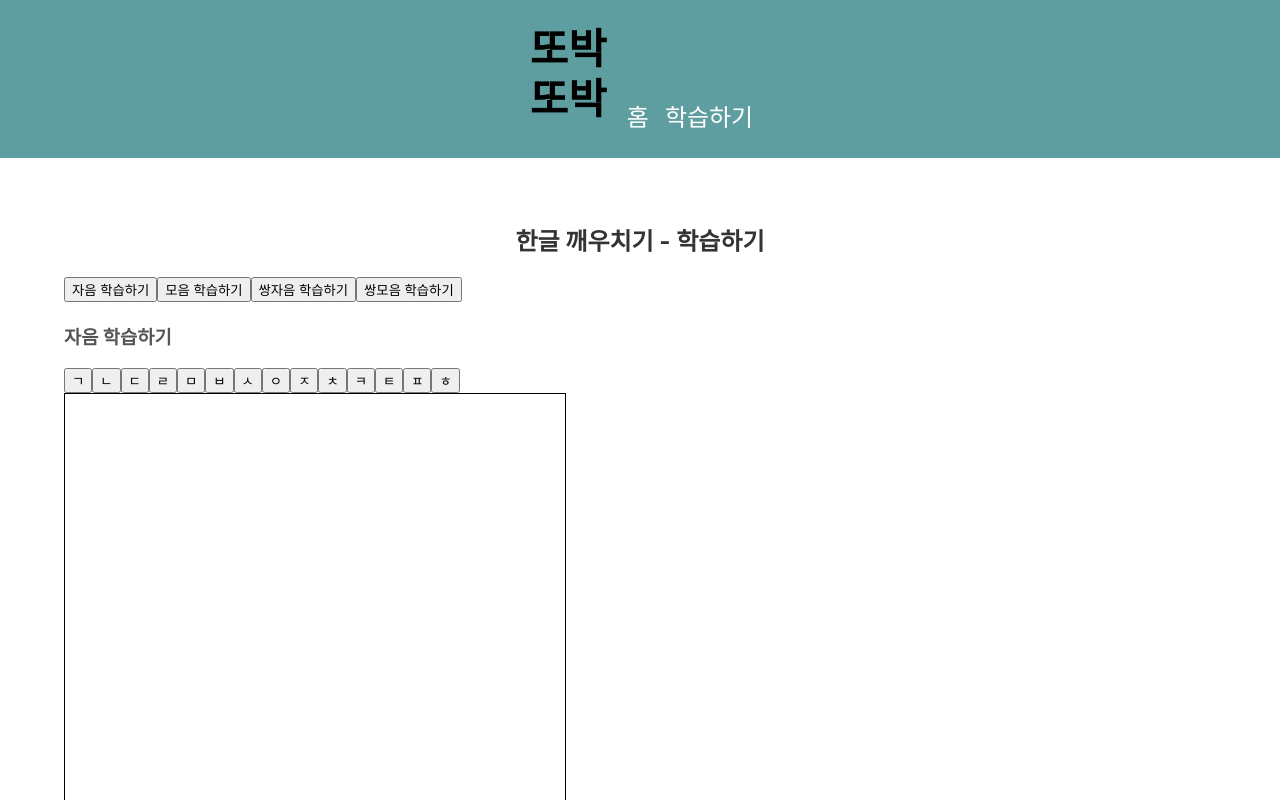
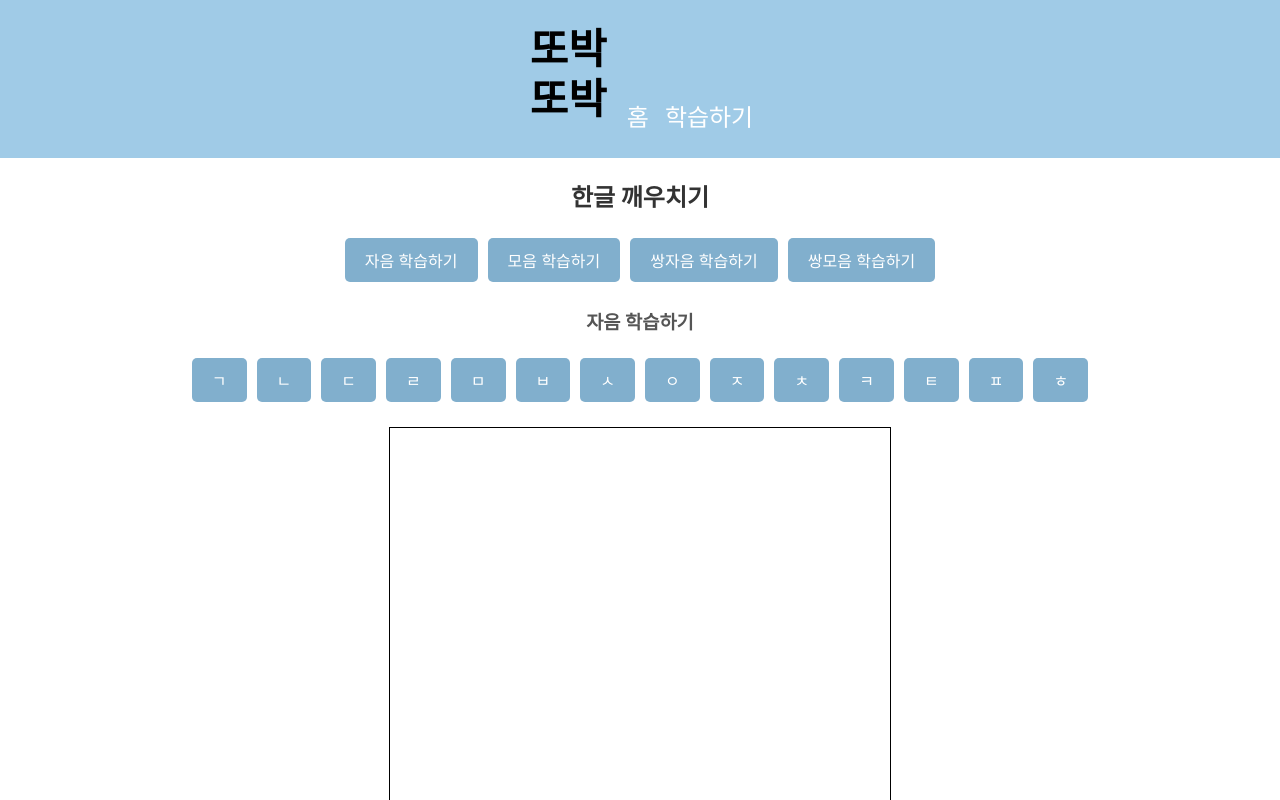
Before and after one commit to pyooz/CLAW, a React (Create React App) app: page /learningpage in a window 1280 px wide. Shown: the top 800 px of the page. Built offline with nearby package versions, Linux system fonts and the light colour scheme; a web font is replaced by a local one.

Commit message:
css 수정

```diff
--- a/src/page/Canvas.js
+++ b/src/page/Canvas.js
@@ -110,6 +110,7 @@ function Canvas() {
         onMouseUp={handleMouseUp}
         onMouseOut={handleMouseOut}
       />
+      <br />
       <button onClick={analyzeInput}>분석</button>
       <button onClick={clearCanvas}>다시 쓰기</button>
       <button onClick={undoStroke}>한 획만 지우기</button>
--- a/src/page/LearningPage.js
+++ b/src/page/LearningPage.js
@@ -80,8 +80,8 @@ const LearningPage = () => {
 
   return (
     <div className={styles.pageContainer}>
-      <h2>한글 깨우치기 - 학습하기</h2>
-      <div>
+      <h2>한글 깨우치기</h2>
+      <div className={styles.buttonContainer}>
         <button onClick={() => toggleLetterType('consonant')}>
           자음 학습하기
         </button>
@@ -95,7 +95,7 @@ const LearningPage = () => {
           쌍모음 학습하기
         </button>
       </div>
-      <div>
+      <div className={styles.buttonContainer}>
         {letterType === 'consonant' && (
           <>
             <h3>자음 학습하기</h3>
@@ -122,12 +122,13 @@ const LearningPage = () => {
         )}
         {selectedLetter && (
           <div>
-            <p>선택한 글자:</p>
+            <h3>선택한 글자:</h3>
             <p className={styles.selectedLetter}> {selectedLetter}</p>
           </div>
         )}
+        <br />
+        <Canvas />
       </div>
-      <Canvas />
     </div>
   );
 };
--- a/src/page/LearningPage.module.css
+++ b/src/page/LearningPage.module.css
@@ -1,26 +1,8 @@
 /* LearningPage.css */
 
-/* 기본 바디
-body {
-  font-family: Arial, sans-serif;
-  background-color: #f4f4f9;
-  margin: 0;
-  padding: 0;
-} */
-
 .pageContainer {
-  margin: 5% 5% 5% 5%;
+  margin: auto;
 }
-
-/* 컨테이너 스타일
-.container {
-  width: 80%;
-  margin: 0 auto;
-  padding: 20px;
-  background-color: #ffffff;
-  border-radius: 8px;
-  box-shadow: 0 0 10px rgba(0, 0, 0, 0.1);
-} */
 
 h2 {
   text-align: center;
@@ -33,14 +15,14 @@ h3 {
 }
 
 /* 버튼 컨테이너 */
-.button-container {
+.buttonContainer {
   text-align: center;
   margin: 20px 0;
 }
 
 /* 버튼 스타일 */
-.button-container button {
-  background-color: #007bff;
+.buttonContainer button {
+  background-color: #81afcd;
   color: white;
   border: none;
   padding: 10px 20px;
@@ -50,8 +32,8 @@ h3 {
   font-size: 16px;
 }
 
-.button-container button:hover {
-  background-color: #0056b3;
+.buttonContainer button:hover {
+  background-color: #417a9e;
 }
 
 .selectedLetter {
@@ -62,7 +44,7 @@ h3 {
 }
 
 #studyCanvas {
-  display: block;
   width: 100%;
   height: 400px;
+  margin: auto;
 }
--- a/src/page/Nav.css
+++ b/src/page/Nav.css
@@ -5,7 +5,7 @@
 
 .navbar {
   width: 100%;
-  background-color: cadetblue;
+  background-color: #a0cbe7;
   padding: 2% 0px;
   text-align: center;
 }
```
